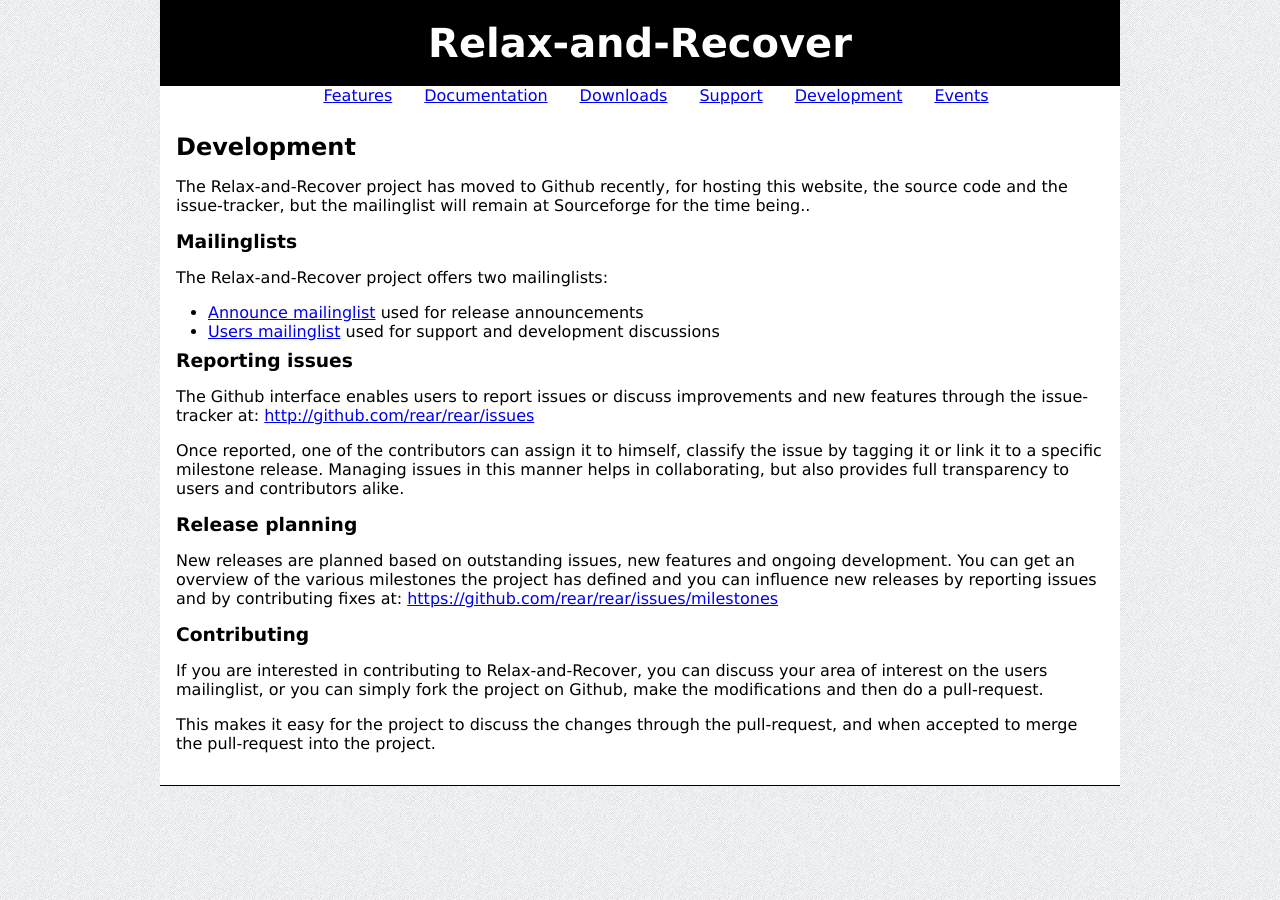
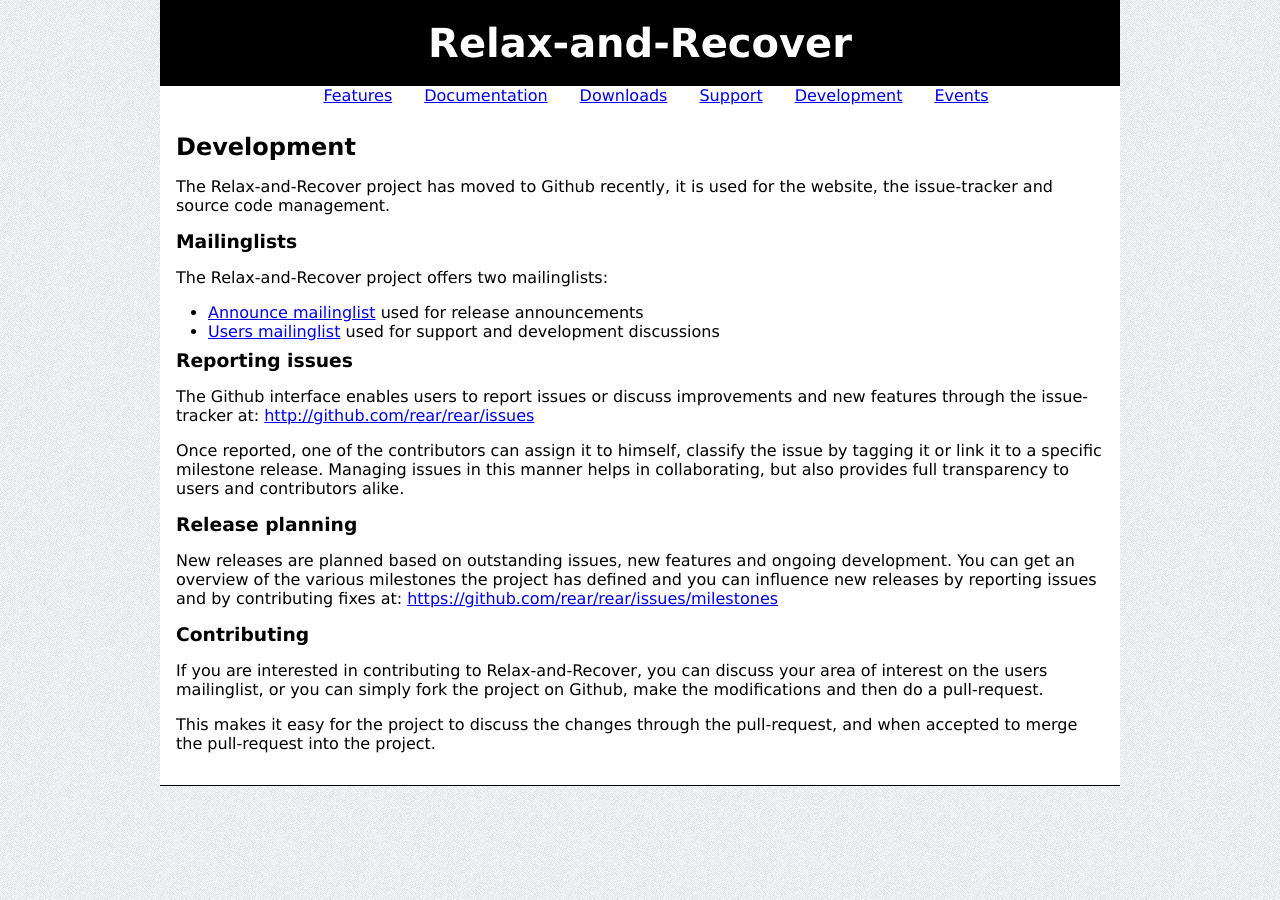
Before and after one commit to rear/rear.github.com, a Jekyll site: the page built from development/index.md, in a window 1280 px wide. Built offline with Jekyll 4.4.1, drawn with Linux system fonts in a browser that asks for light colours; comment, search, counter and statistics services are not loaded.

Commit message:
Correct the mailinglist references

```diff
--- a/development/index.md
+++ b/development/index.md
@@ -4,17 +4,16 @@
 ---
 
 ## Development
-The Relax-and-Recover project has moved to Github recently, for hosting
-this website, the source code and the issue-tracker, but the mailinglist
-will remain at Sourceforge for the time being..
+The Relax-and-Recover project has moved to Github recently, it is used for
+the website, the issue-tracker and source code management.
 
 
 ### Mailinglists
 The Relax-and-Recover project offers two mailinglists:
 
- - [Announce mailinglist](https://lists.sourceforge.net/lists/listinfo/rear-announce)
+ - [Announce mailinglist](https://lists.relax-and-recover.org/lists/listinfo/rear-announce)
    used for release announcements
- - [Users mailinglist](https://lists.sourceforge.net/lists/listinfo/rear-users)
+ - [Users mailinglist](https://lists.relax-and-recover.org/lists/listinfo/rear-users)
    used for support and development discussions
 
 
```
Also changed, not shown: support/index.md (+1 -1 lines).
